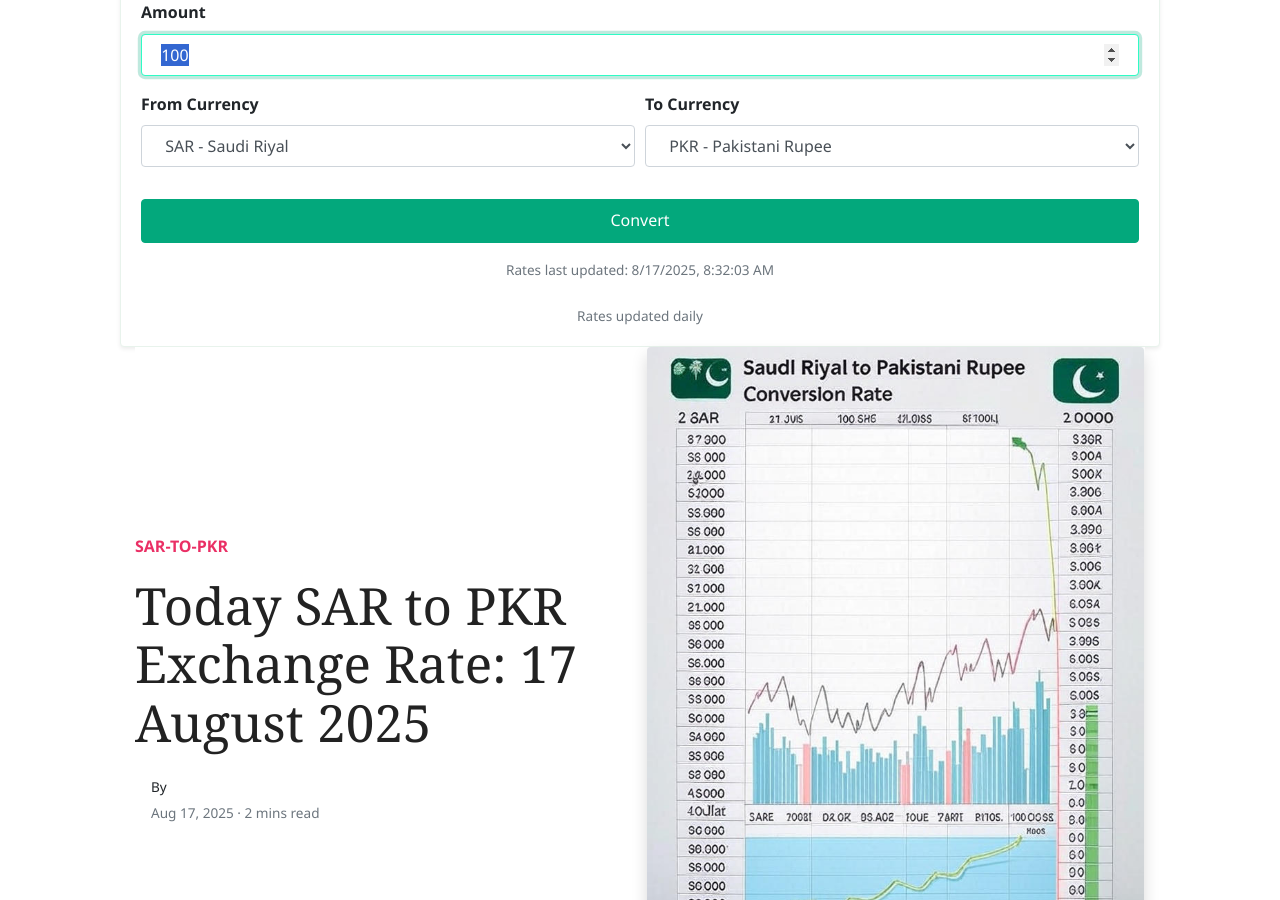
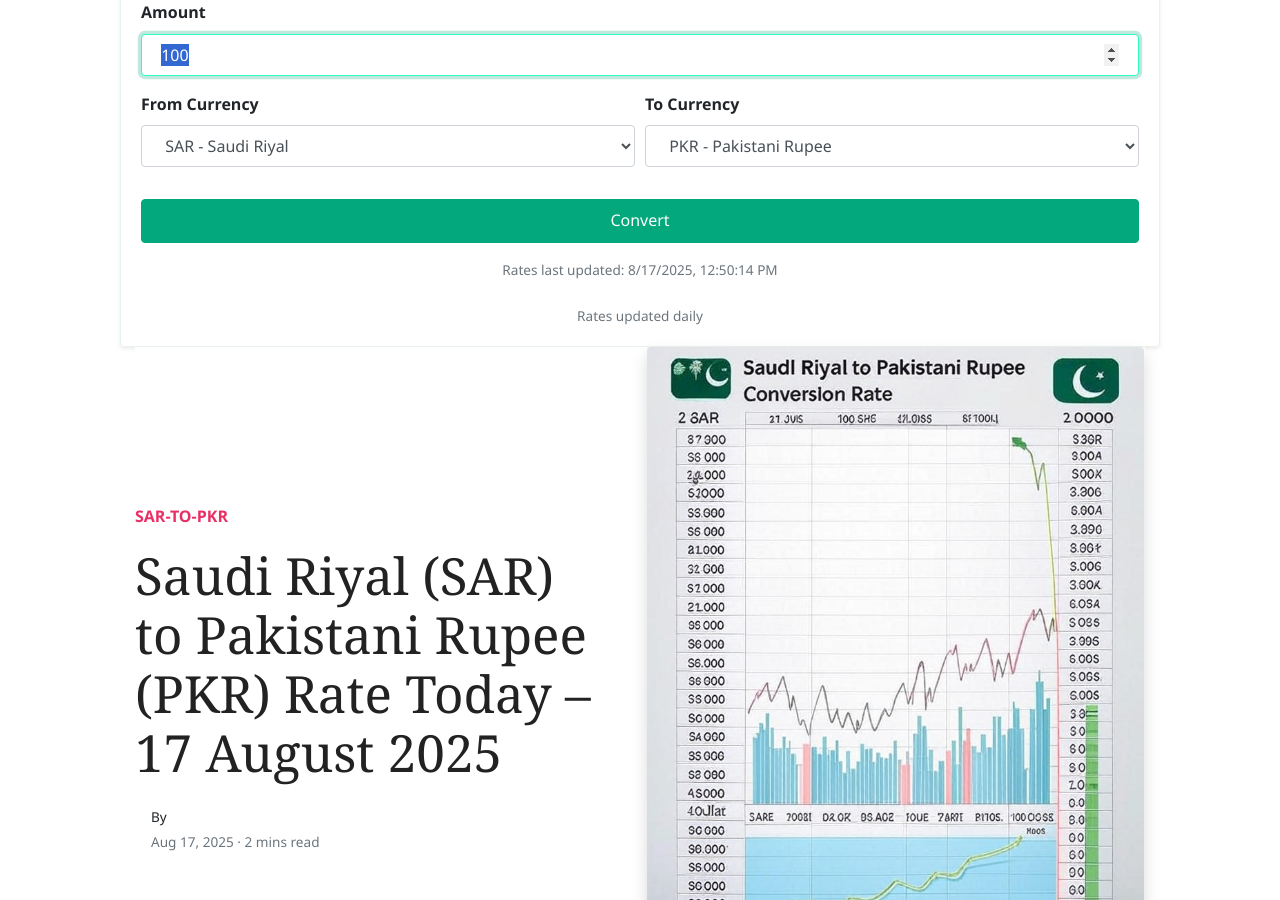
Before and after one commit to mlcom/mlcom.github.io, a Jekyll site: the page built from _posts/2025-08-17-today-saudi-riyal-to-pkr-exchange-rate-august-2025-prices-updated-sar-to-pkr.md, in a window 1280 px wide and 900 px high, scrolled down 242 px. Built offline with Jekyll 4.4.1, drawn with Linux system fonts in a browser that asks for light colours; nearby versions of some CDN libraries; comment, search, counter and statistics services are not loaded.

Commit message:
Automated: Update currency rates and generate daily posts

```diff
--- a/_data/rates.yml
+++ b/_data/rates.yml
@@ -1,4 +1,4 @@
-last_updated_utc: '2025-08-17T08:32:03.561288+00:00'
+last_updated_utc: '2025-08-17T12:50:14.975467+00:00'
 rates:
   AED: 3.6725
   AFN: 68.2132
--- a/_posts/2025-08-17-today-saudi-riyal-to-pkr-exchange-rate-august-2025-prices-updated-sar-to-pkr.md
+++ b/_posts/2025-08-17-today-saudi-riyal-to-pkr-exchange-rate-august-2025-prices-updated-sar-to-pkr.md
@@ -1,6 +1,6 @@
 ---
 layout: post
-title:  'Today SAR to PKR Exchange Rate: 17 August 2025'
+title:  'Saudi Riyal (SAR) to Pakistani Rupee (PKR) Rate Today – 17 August 2025'
 author: jane
 categories: [ sar-to-pkr ]
 image: assets/images/sar-to-pkr-rate-today.jpg
```
Also changed, not shown: _posts/2025-08-17-today-uae-dirham-to-pkr-exchange-rate-august-2025-prices-updated-aed-to-pkr.md (+1 -1 lines), _posts/2025-08-17-today-uk-pound-sterling-to-pkr-exchange-rate-august-2025-prices-updated-gbp-to-pkr.md (+1 -1 lines), _posts/2025-08-17-today-us-dollar-to-pkr-exchange-rate-august-2025-prices-updated-usd-to-pkr.md (+1 -1 lines).
